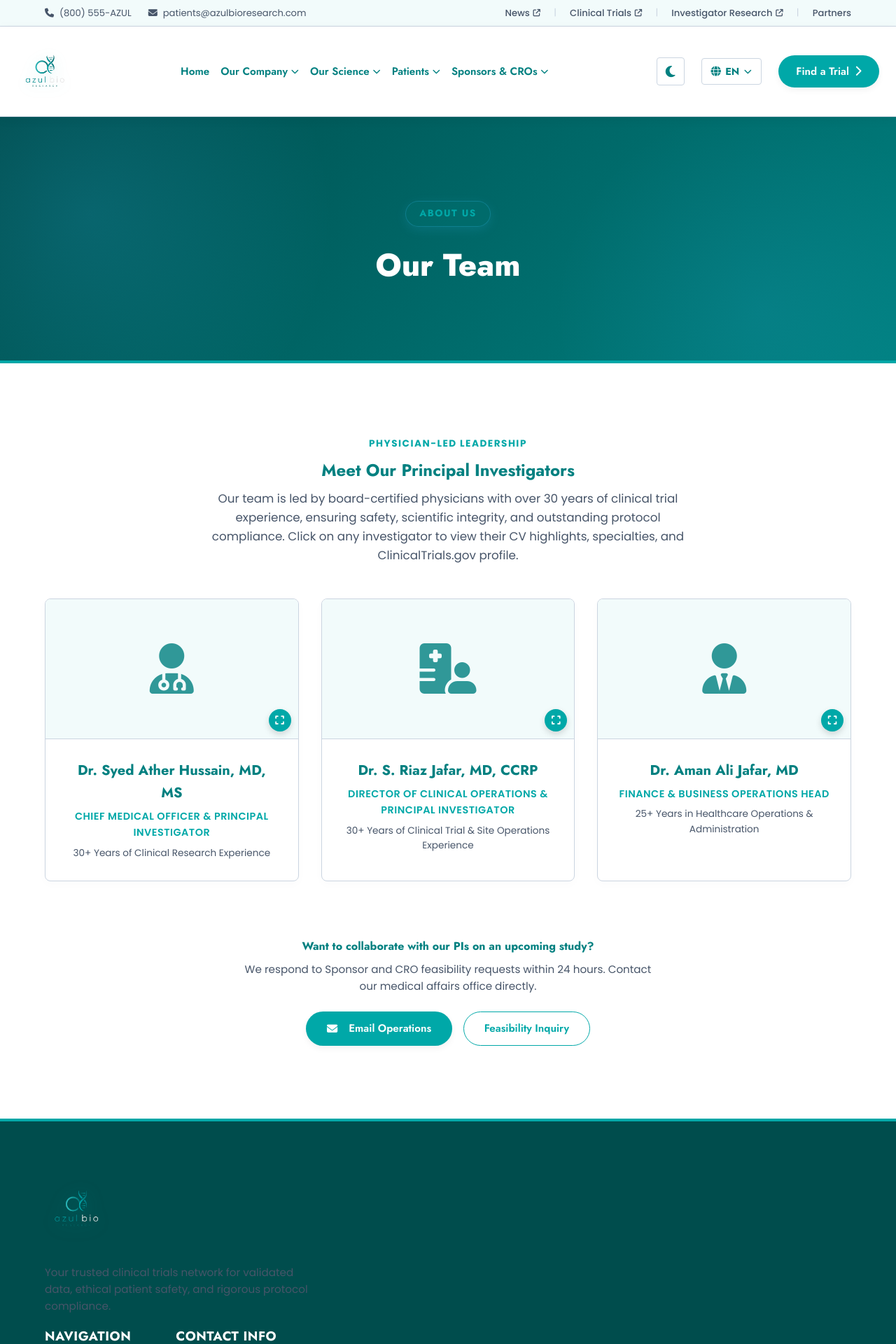
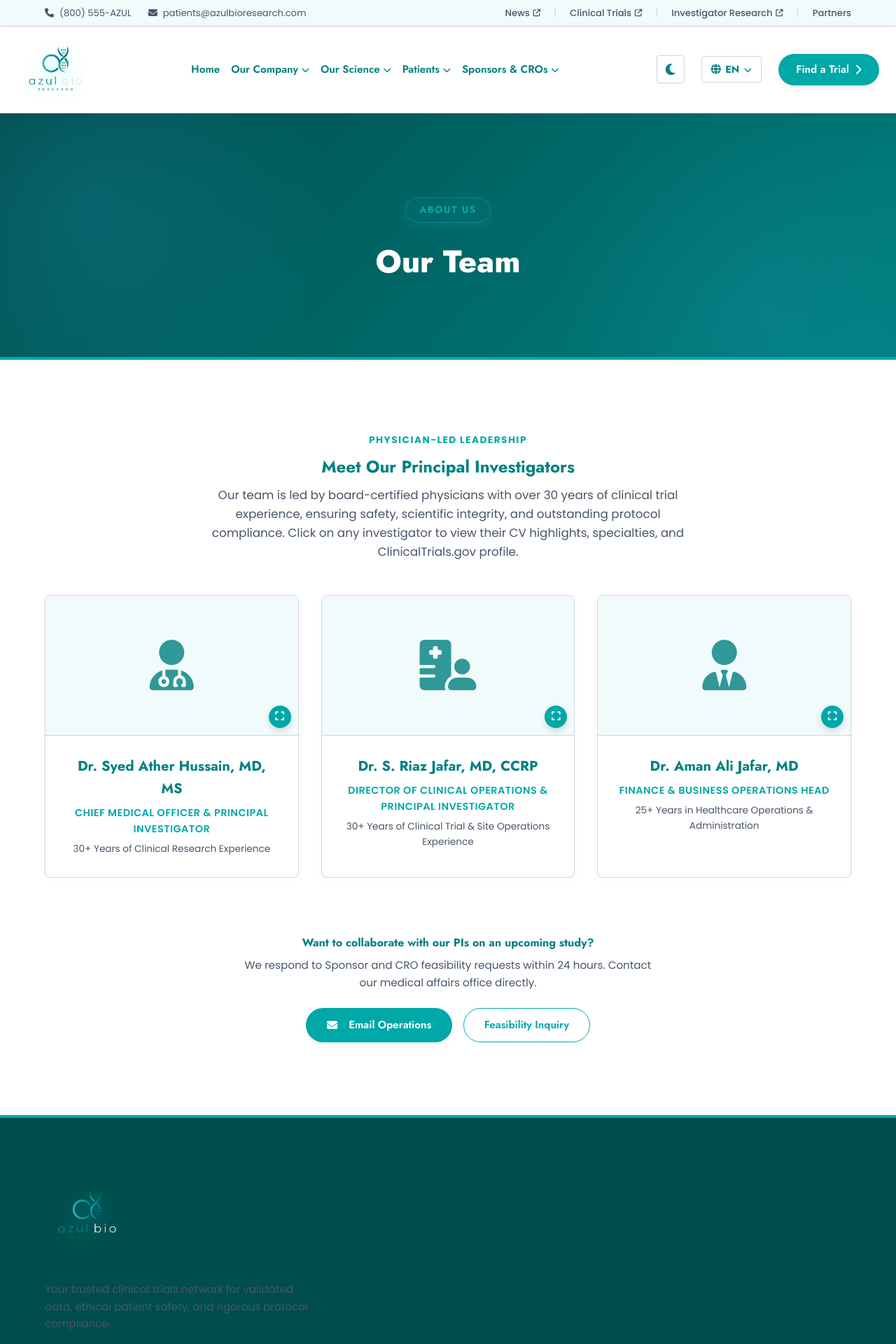
Before and after one commit to hhuss786512tx-tech/Azul-Bio-research, a React (Vite) app: page /team in a window 1280 px wide. Shown: the top 1920 px of the page at 70% size. Built offline with nearby package versions, Linux system fonts and the light colour scheme.

Commit message:
style: Optimize navbar padding and increase logo dimensions to 110px with electric turquoise drop-shadow

```diff
--- a/src/styles.css
+++ b/src/styles.css
@@ -326,12 +326,12 @@ p {
     background-color: var(--bg-primary);
     box-shadow: 0 4px 15px rgba(0, 0, 0, 0.05);
     border-bottom: 1px solid var(--border-color);
-    padding: 1.5rem 0;
+    padding: 0.4rem 0;
     transition: var(--transition-smooth);
 }
 
 .navbar.scrolled {
-    padding: 1rem 0;
+    padding: 0.2rem 0;
 }
 
 /* Transparent Header on Home Page (at top of page) */
@@ -425,21 +425,21 @@ p {
 }
 
 .logo-img {
-    height: 80px;
+    height: 110px;
     width: auto;
     display: block;
     transition: var(--transition-smooth);
-    filter: drop-shadow(0 4px 10px rgba(0, 168, 168, 0.2));
+    filter: drop-shadow(0 4px 14px rgba(0, 229, 229, 0.35));
 }
 
 .navbar.scrolled .logo-img {
-    height: 65px;
-    filter: drop-shadow(0 2px 6px rgba(0, 168, 168, 0.15));
+    height: 85px;
+    filter: drop-shadow(0 2px 8px rgba(0, 229, 229, 0.25));
 }
 
 .footer-brand .logo-img {
-    height: 90px;
-    filter: drop-shadow(0 4px 12px rgba(0, 168, 168, 0.25));
+    height: 120px;
+    filter: drop-shadow(0 4px 16px rgba(0, 229, 229, 0.4));
 }
 
 /* Nav Links & Dropdowns */
```
